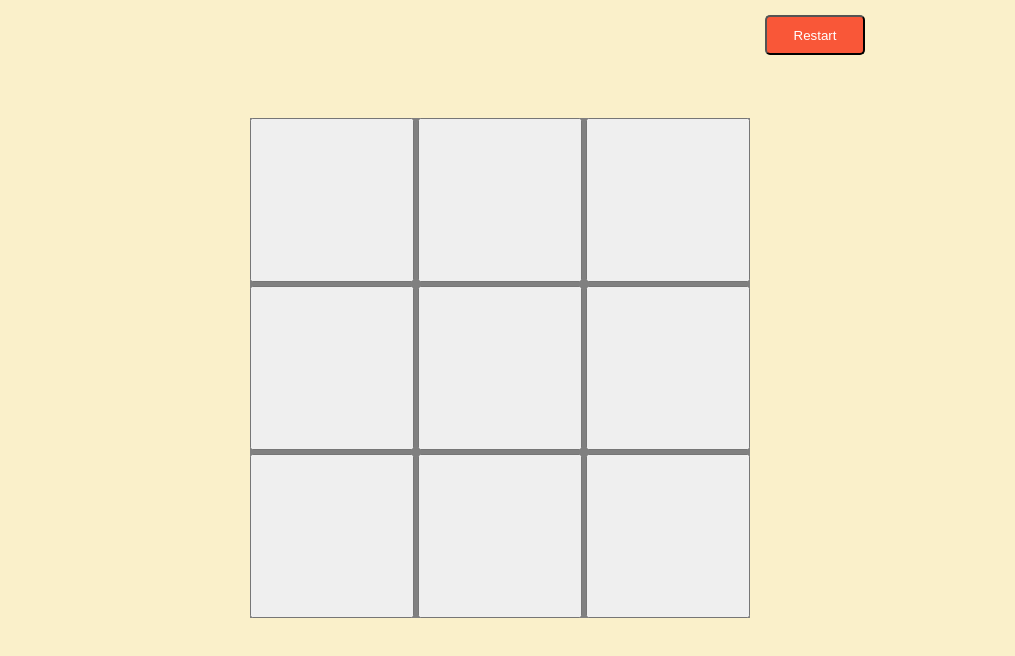
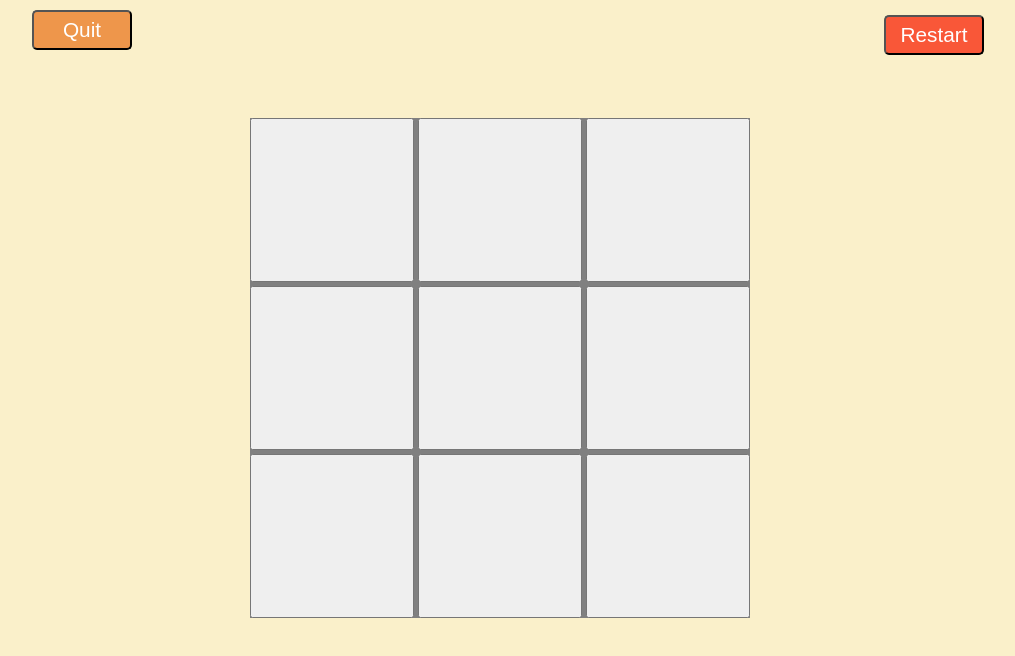
Before and after one commit to carlosmperezm/tic-tac-toe, a plain HTML site: page index.html in a window 1280 px wide. Both pictures are taken after typing "Sample", "Sample" into the empty fields and a click on the button "Start Game !". Shown: the whole page, without its empty margins (140-1155 px from the left). Drawn offline with Linux system fonts and the light colour scheme.

Commit message:
Add a button to go back to the form

```diff
--- a/index.js
+++ b/index.js
@@ -130,11 +130,15 @@ const DOMController = function() {
     const infoContainer = document.createElement('div');
     const infoMessage = document.createElement('span');
     const restartButton = document.createElement('button');
+    const quitButton = document.createElement('button');
     infoContainer.classList.add('info-container');
     infoMessage.classList.add('info-msg');
     restartButton.classList.add('restart-button');
     restartButton.textContent = 'Restart';
+    quitButton.classList.add('quit-button');
+    quitButton.textContent = 'Quit';
 
+    infoContainer.appendChild(quitButton);
     infoContainer.appendChild(infoMessage);
     infoContainer.appendChild(restartButton);
 
@@ -250,6 +254,9 @@ const EventHandler = function() {
       }
 
     }
+    else if (event.target.classList.contains('quit-button')) {
+      window.history.back();
+    }
   };
 
   const insertEventHandler = (event) => {
--- a/styles.css
+++ b/styles.css
@@ -56,23 +56,24 @@ button:hover {
     'button '
   ;
 
-  top: 50%;
+  top: 40%;
   position: relative;
   background-color: var(--secondary-color);
   width: 100%;
   height: 100px;
   text-align: center;
   font-size: 2rem;
+  padding: 1rem;
 }
 
 .restart-button {
   grid-area: 'button';
+  color: White;
+  place-self: center;
+  background-color: var(--primary-color);
   width: 100px;
   height: 40px;
-  place-self: center;
-  background-color: var(--primary-color);
   border-radius: 5px;
-  color: White;
 }
 
 .info-container {
@@ -83,6 +84,18 @@ button:hover {
   justify-content: space-around;
   gap: 3rem;
   height: 50px;
+}
+
+.info-container button {
+  width: 100px;
+  height: 40px;
+  border-radius: 5px;
+  font-size: 1.3rem;
+  color: White;
+}
+
+.info-container .quit-button {
+  background-color: var(--tertiary-color);
 }
 
 .info-container .info-msg {
```
